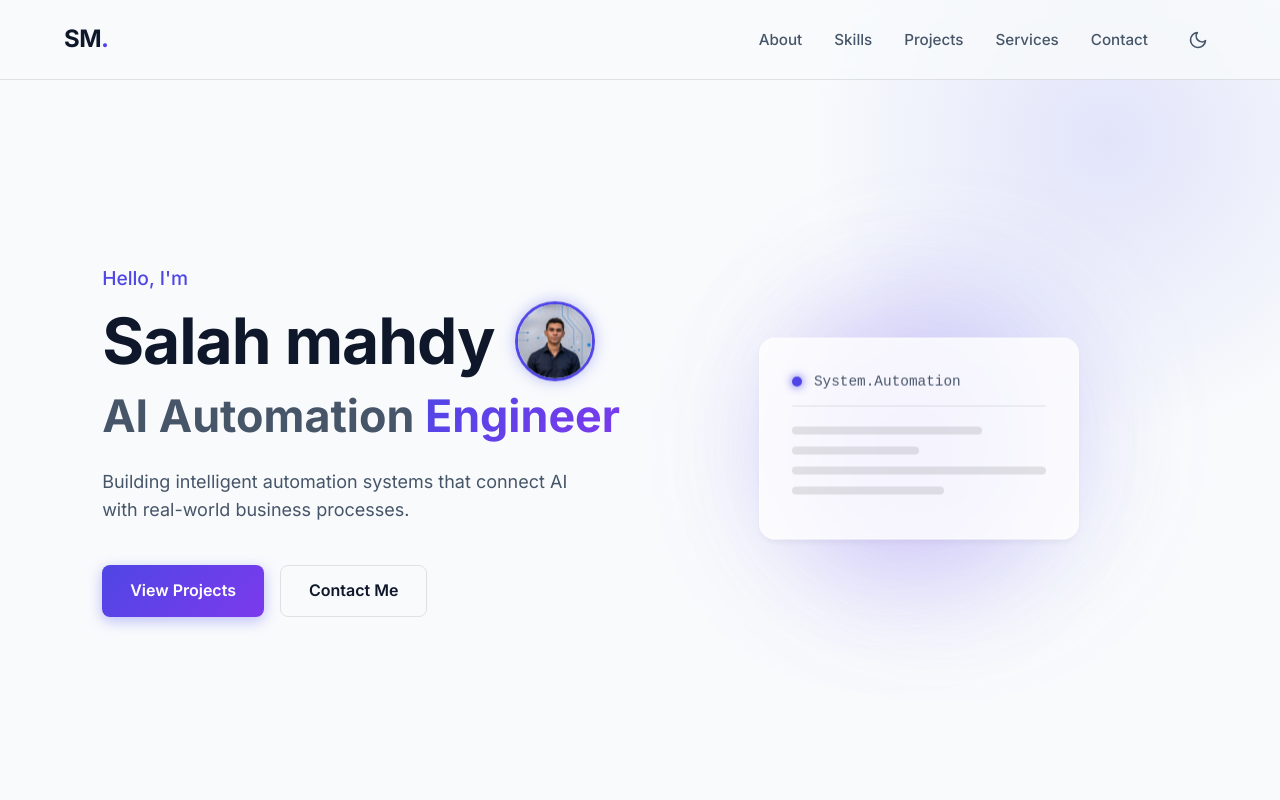
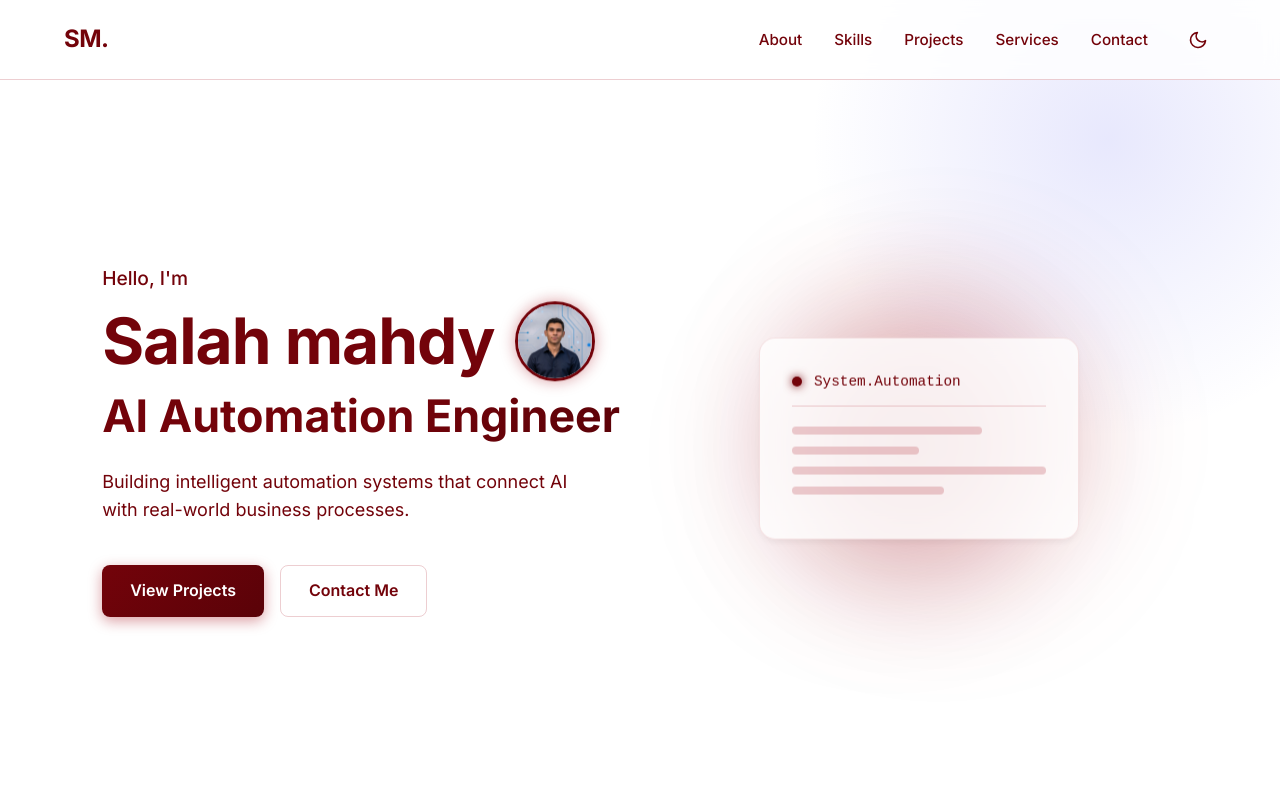
Before and after one commit to salahmahdy748-debug/my-portfolio, a plain HTML site: page index.html in a window 1280 px wide. Shown: the top 800 px of the page. Drawn offline with Linux system fonts and the light colour scheme.

Commit message:
update portfolio

```diff
--- a/css/style.css
+++ b/css/style.css
@@ -3,15 +3,15 @@
    ========================================================================== */
    :root {
     /* Dark Theme (Default) */
-    --bg-color: #0b0f19;
-    --bg-alt: #111827;
-    --surface-color: rgba(30, 41, 59, 0.7);
-    --text-primary: #f8fafc;
-    --text-secondary: #94a3b8;
-    --accent-primary: #6366f1;
-    --accent-secondary: #8b5cf6;
-    --border-color: rgba(255, 255, 255, 0.1);
-    --glass-border: rgba(255, 255, 255, 0.05);
+    --bg-color: #050505;
+    --bg-alt: #111111;
+    --surface-color: rgba(25, 25, 25, 0.8);
+    --text-primary: #A60C19;
+    --text-secondary: #A60C19;
+    --accent-primary: #A60C19;
+    --accent-secondary: #8C0813;
+    --border-color: rgba(166, 12, 25, 0.3);
+    --glass-border: rgba(166, 12, 25, 0.2);
     --shadow-sm: 0 4px 6px -1px rgba(0, 0, 0, 0.5);
     --shadow-md: 0 10px 15px -3px rgba(0, 0, 0, 0.5);
     --shadow-lg: 0 20px 25px -5px rgba(0, 0, 0, 0.5), 0 8px 10px -6px rgba(0, 0, 0, 0.5);
@@ -26,15 +26,15 @@
 }
 
 [data-theme="light"] {
-    --bg-color: #f8fafc;
-    --bg-alt: #ffffff;
+    --bg-color: #ffffff;
+    --bg-alt: #f8f8f8;
     --surface-color: rgba(255, 255, 255, 0.8);
-    --text-primary: #0f172a;
-    --text-secondary: #475569;
-    --accent-primary: #4f46e5;
-    --accent-secondary: #7c3aed;
-    --border-color: rgba(0, 0, 0, 0.1);
-    --glass-border: rgba(255, 255, 255, 0.5);
+    --text-primary: #73030A;
+    --text-secondary: #73030A;
+    --accent-primary: #73030A;
+    --accent-secondary: #5a0208;
+    --border-color: rgba(166, 12, 25, 0.2);
+    --glass-border: rgba(166, 12, 25, 0.1);
     --shadow-sm: 0 4px 6px -1px rgba(0, 0, 0, 0.05);
     --shadow-md: 0 10px 15px -3px rgba(0, 0, 0, 0.05);
     --shadow-lg: 0 20px 25px -5px rgba(0, 0, 0, 0.05), 0 8px 10px -6px rgba(0, 0, 0, 0.01);
@@ -150,12 +150,12 @@ h1, h2, h3, h4, h5, h6 {
 .btn-primary {
     background: linear-gradient(135deg, var(--accent-primary), var(--accent-secondary));
     color: #ffffff;
-    box-shadow: 0 4px 14px rgba(99, 102, 241, 0.4);
+    box-shadow: 0 4px 14px rgba(166, 12, 25, 0.4);
 }
 
 .btn-primary:hover {
     transform: translateY(-2px);
-    box-shadow: 0 6px 20px rgba(99, 102, 241, 0.6);
+    box-shadow: 0 6px 20px rgba(166, 12, 25, 0.6);
 }
 
 .btn-outline {
@@ -166,7 +166,7 @@ h1, h2, h3, h4, h5, h6 {
 
 .btn-outline:hover {
     border-color: var(--accent-primary);
-    background-color: rgba(99, 102, 241, 0.05);
+    background-color: rgba(166, 12, 25, 0.05);
 }
 
 .btn-block {
@@ -187,7 +187,7 @@ h1, h2, h3, h4, h5, h6 {
 .glass-card:hover {
     transform: translateY(-5px);
     box-shadow: var(--shadow-md);
-    border-color: rgba(99, 102, 241, 0.3);
+    border-color: rgba(166, 12, 25, 0.3);
 }
 
 /* ==========================================================================
@@ -199,7 +199,7 @@ h1, h2, h3, h4, h5, h6 {
     left: 0;
     width: 100%;
     height: 80px;
-    background: rgba(11, 15, 25, 0.8);
+    background: rgba(5, 5, 5, 0.8);
     backdrop-filter: blur(10px);
     -webkit-backdrop-filter: blur(10px);
     border-bottom: 1px solid var(--border-color);
@@ -208,7 +208,7 @@ h1, h2, h3, h4, h5, h6 {
 }
 
 [data-theme="light"] .navbar {
-    background: rgba(248, 250, 252, 0.8);
+    background: rgba(255, 255, 255, 0.8);
 }
 
 .nav-container {
@@ -357,7 +357,7 @@ h1, h2, h3, h4, h5, h6 {
     border-radius: 50%;
     object-fit: cover;
     border: 3px solid var(--accent-primary);
-    box-shadow: 0 0 15px rgba(99, 102, 241, 0.4);
+    box-shadow: 0 0 15px rgba(166, 12, 25, 0.4);
     display: block;
     animation: avatarFloat 6s ease-in-out infinite;
 }
@@ -409,7 +409,7 @@ h1, h2, h3, h4, h5, h6 {
 .orb-1 {
     width: 300px;
     height: 300px;
-    background: rgba(99, 102, 241, 0.2);
+    background: rgba(166, 12, 25, 0.2);
     top: 10%;
     right: 20%;
     animation: float 10s ease-in-out infinite;
@@ -418,7 +418,7 @@ h1, h2, h3, h4, h5, h6 {
 .orb-2 {
     width: 250px;
     height: 250px;
-    background: rgba(139, 92, 246, 0.2);
+    background: rgba(140, 8, 19, 0.2);
     bottom: 10%;
     left: 20%;
     animation: float 8s ease-in-out infinite reverse;
@@ -564,7 +564,7 @@ h1, h2, h3, h4, h5, h6 {
 .skill-icon-wrapper {
     width: 48px;
     height: 48px;
-    background: rgba(99, 102, 241, 0.1);
+    background: rgba(166, 12, 25, 0.1);
     border-radius: 12px;
     display: flex;
     justify-content: center;
@@ -609,7 +609,7 @@ h1, h2, h3, h4, h5, h6 {
 .project-badge {
     display: inline-block;
     padding: 6px 12px;
-    background: rgba(99, 102, 241, 0.1);
+    background: rgba(166, 12, 25, 0.1);
     color: var(--accent-primary);
     border-radius: 20px;
     font-size: 0.85rem;
@@ -623,7 +623,7 @@ h1, h2, h3, h4, h5, h6 {
 }
 
 .project-highlight-box {
-    background: rgba(99, 102, 241, 0.05);
+    background: rgba(166, 12, 25, 0.05);
     border-left: 4px solid var(--accent-primary);
     padding: 20px;
     margin-bottom: 40px;
@@ -680,10 +680,10 @@ h1, h2, h3, h4, h5, h6 {
 }
 
 .workflow-step.highlight {
-    background: rgba(99, 102, 241, 0.1);
+    background: rgba(166, 12, 25, 0.1);
     border-color: var(--accent-primary);
     color: var(--text-primary);
-    box-shadow: 0 0 15px rgba(99, 102, 241, 0.2);
+    box-shadow: 0 0 15px rgba(166, 12, 25, 0.2);
 }
 
 .workflow-arrow {
@@ -748,7 +748,7 @@ h1, h2, h3, h4, h5, h6 {
 
 .benefits-list li::before {
     content: '✓';
-    color: #10b981; /* Green color for checkmark */
+    color: #73030A; /* Green color for checkmark */
     font-weight: bold;
 }
 
@@ -774,13 +774,13 @@ h1, h2, h3, h4, h5, h6 {
 
 .capability-item:hover {
     transform: translateY(-3px);
-    border-color: rgba(99, 102, 241, 0.4);
+    border-color: rgba(166, 12, 25, 0.4);
 }
 
 .cap-number {
     font-size: 2rem;
     font-weight: 700;
-    color: rgba(99, 102, 241, 0.2);
+    color: rgba(166, 12, 25, 0.2);
     margin-bottom: 10px;
     font-family: monospace;
 }
@@ -813,7 +813,7 @@ h1, h2, h3, h4, h5, h6 {
     width: 64px;
     height: 64px;
     margin: 0 auto 24px;
-    background: rgba(99, 102, 241, 0.1);
+    background: rgba(166, 12, 25, 0.1);
     color: var(--accent-primary);
     border-radius: 50%;
     display: flex;
@@ -918,7 +918,7 @@ h1, h2, h3, h4, h5, h6 {
 .form-group textarea:focus {
     outline: none;
     border-color: var(--accent-primary);
-    box-shadow: 0 0 0 3px rgba(99, 102, 241, 0.2);
+    box-shadow: 0 0 0 3px rgba(166, 12, 25, 0.2);
 }
 
 /* ==========================================================================
```
